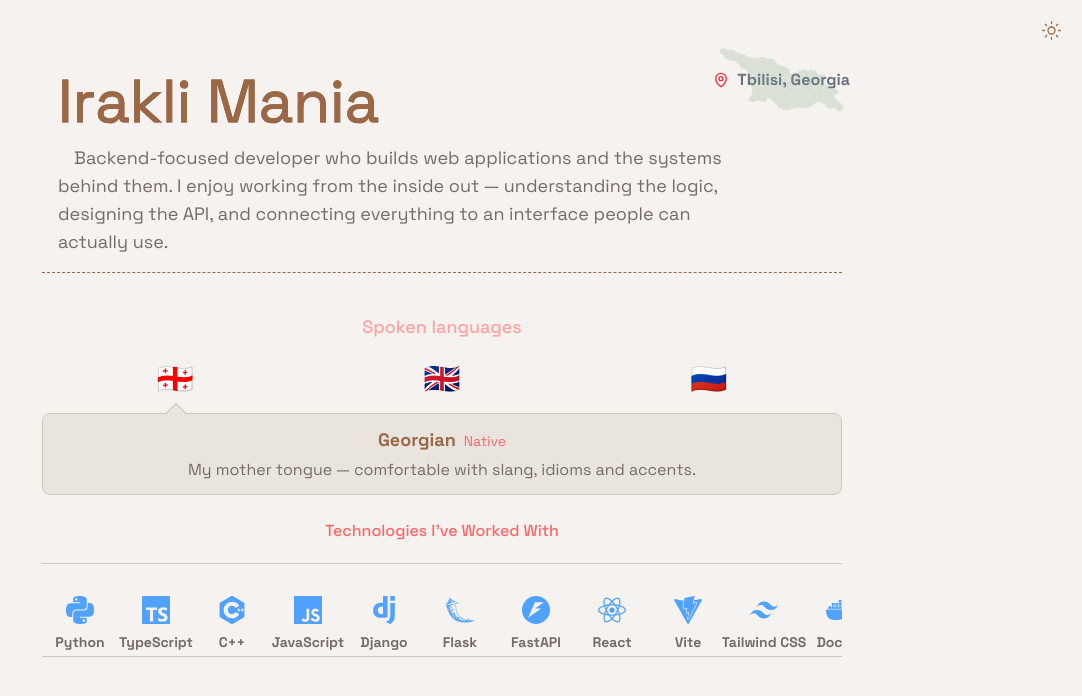
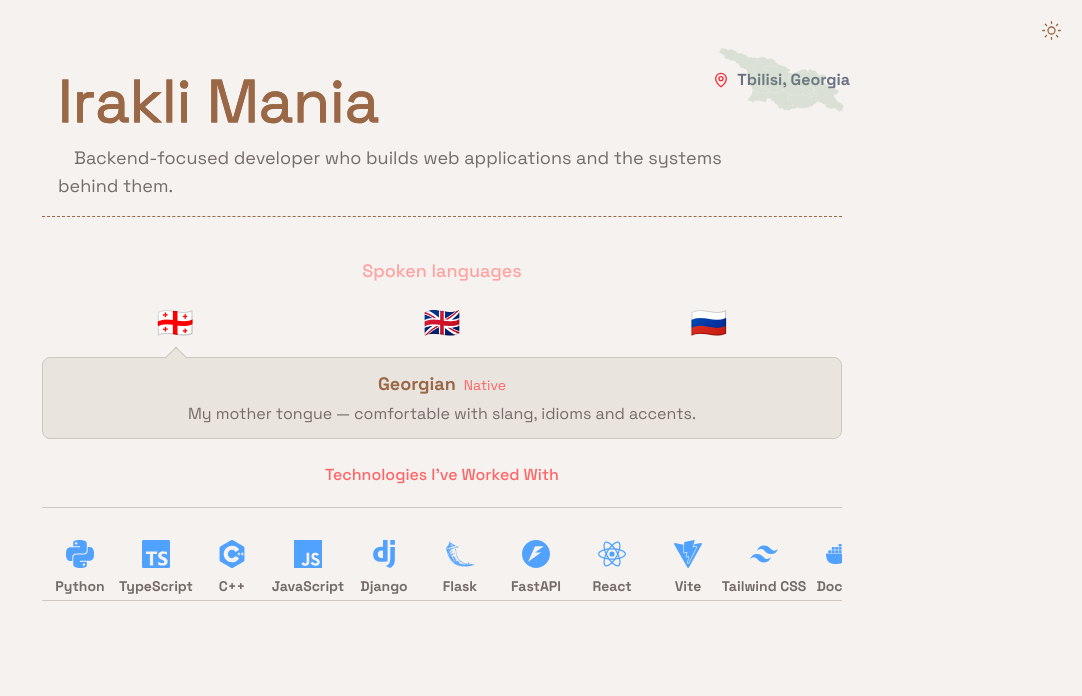
Before and after one commit to ikamania/mani-portfolio, a React (Vite) app in the folder portfolio/: page /#/ in a window 1280 px wide. Shown: the top 696 px of the page, without its empty margins (198-1280 px from the left). Built offline with nearby package versions, Linux system fonts and the light colour scheme.

Commit message:
refactor: shorten hero intro text

```diff
--- a/portfolio/src/components/Hero.tsx
+++ b/portfolio/src/components/Hero.tsx
@@ -68,9 +68,7 @@ const Hero = () => {
 
       <p className="indent-4 mt-3 max-w-2xl text-lg text-muted animate-fade-left cursor-help">
         Backend-focused developer who builds web applications and the systems
-        behind them. I enjoy working from the inside out — understanding the
-        logic, designing the API, and connecting everything to an interface
-        people can actually use.
+        behind them.
       </p>
     </div>
   )
```
